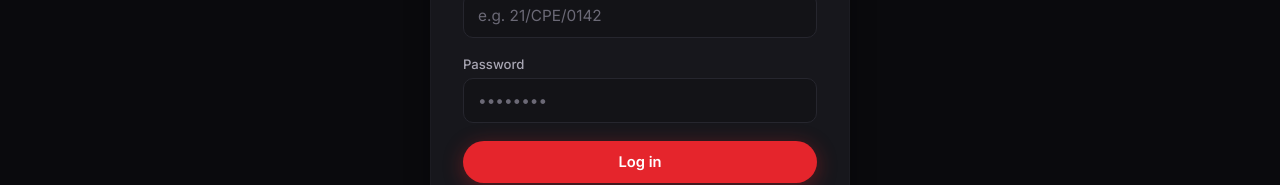
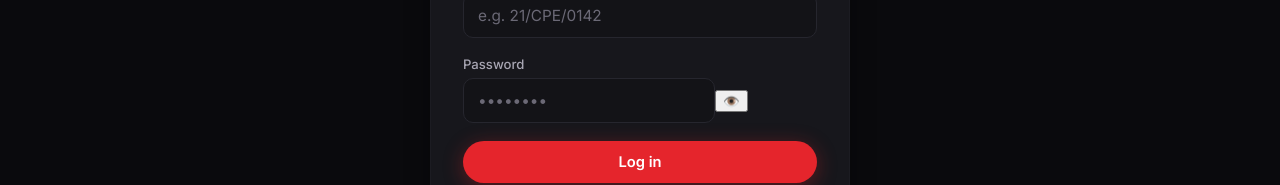
Before and after one commit to Emris-x/Campus-pay-, a React (Vite) app: page /login in a window 1280 px wide. Shown: the part 401-586 px from the top of the page. Built offline with nearby package versions, Linux system fonts and the light colour scheme; no server answers.

Commit message:
Add password visibility toggle to Login component

```diff
--- a/src/pages/Login.jsx
+++ b/src/pages/Login.jsx
@@ -8,6 +8,7 @@ export default function Login() {
   const navigate = useNavigate();
   const [matric, setMatric] = useState("");
   const [password, setPassword] = useState("");
+const [showPassword, setShowPassword] = useState(false);
 const [error, setError] = useState("");
   const [busy, setBusy] = useState(false);
 
@@ -50,14 +51,27 @@ export default function Login() {
           </div>
           <div className="cp-field">
   <label htmlFor="password">Password</label>
+
+  <div className="cp-password-wrap">
     <input
       id="password"
-              type="password"
+      type={showPassword ? "text" : "password"}
       placeholder="••••••••"
       value={password}
       onChange={(e) => setPassword(e.target.value)}
+      autoComplete="current-password"
       required
     />
+
+    <button
+      type="button"
+      className="cp-password-toggle"
+      onClick={() => setShowPassword((visible) => !visible)}
+      aria-label={showPassword ? "Hide password" : "Show password"}
+    >
+      {showPassword ? "👁️" : "👁️"}
+    </button>
+  </div>
 </div>
           <button type="submit" className="cp-btn cp-btn--primary cp-btn--full" disabled={busy}>
             {busy ? "Logging in…" : "Log in"}
```
Lines whose indentation alone changed are shown as unchanged.
